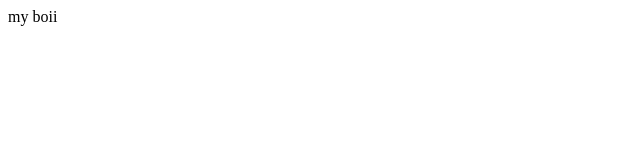
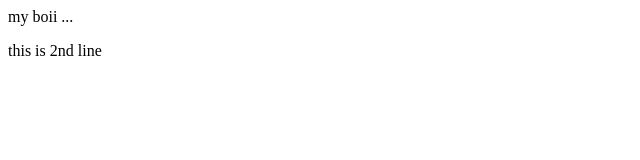
Before and after one commit to theDEADayush/test2, a plain HTML site: page index.html in a window 1280 px wide. Shown: the full height of the page, 0-640 px from the left. Drawn offline with Linux system fonts and the light colour scheme.

Commit message:
add new feature

```diff
--- a/index.html
+++ b/index.html
@@ -1 +1,2 @@
-<p> my boii </p>
+<p> my boii ...</p>
+<P> this is 2nd line </P>
```
